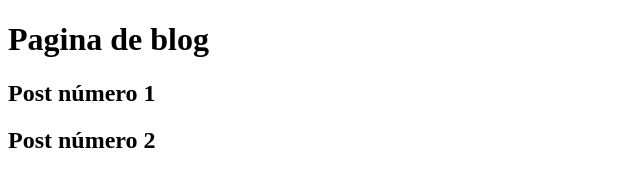
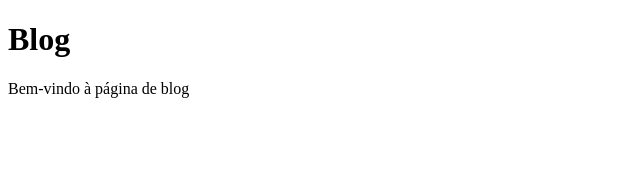
Before and after one commit to carlos-takasaki/aulateste, a plain HTML site: page blog2.html in a window 1280 px wide. Shown: the whole page, without its empty margins (0-640 px from the left). Drawn offline with Linux system fonts and the light colour scheme.

Commit message:
Criado blog2 e Atualizado index

```diff
--- a/blog.html
+++ b/blog2.html
@@ -7,8 +7,7 @@
     <title>Document</title>
 </head>
 <body>
-    <h1>Pagina de blog</h1>
-    <h2>Post número 1</h2>
-    <h2>Post número 2</h2>
+    <h1>Blog</h1>
+    <p>Bem-vindo à página de blog</p>
 </body>
 </html>
```
Also changed, not shown: index.html (+1 -0 lines).
